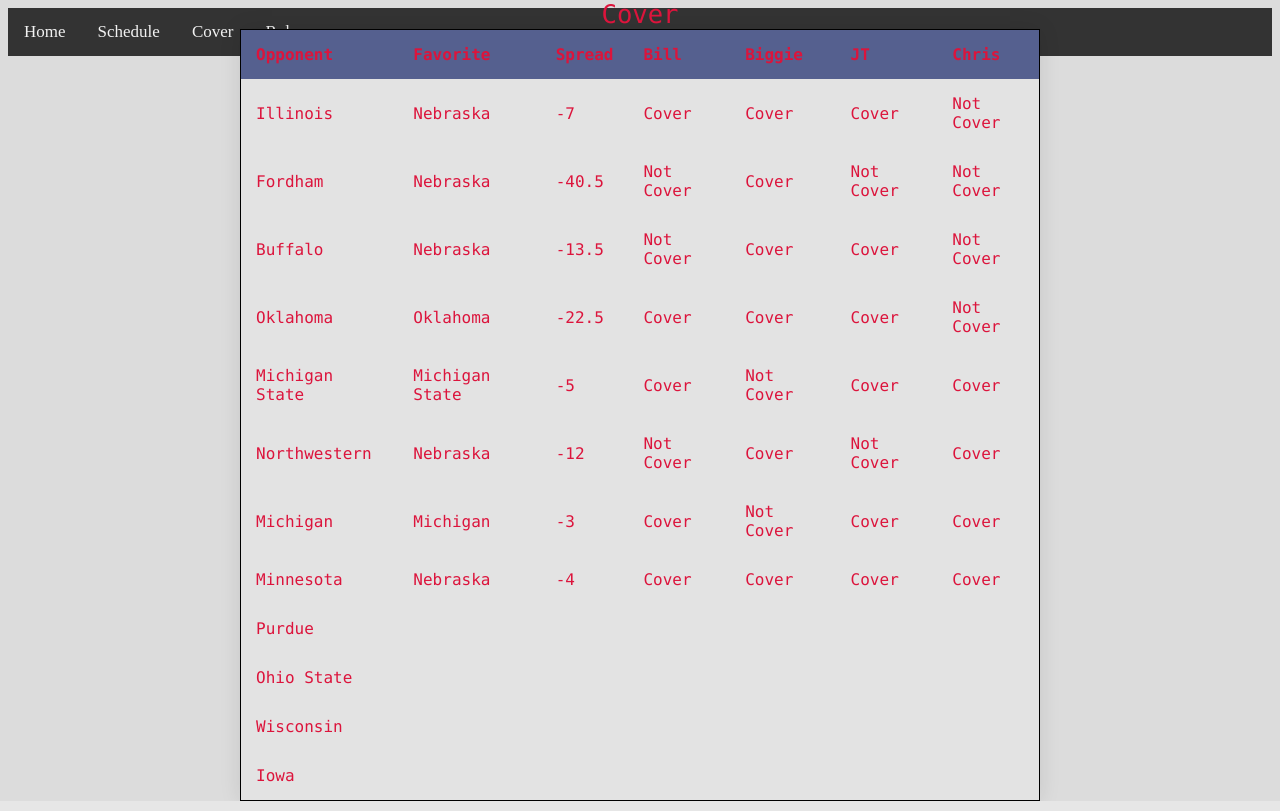
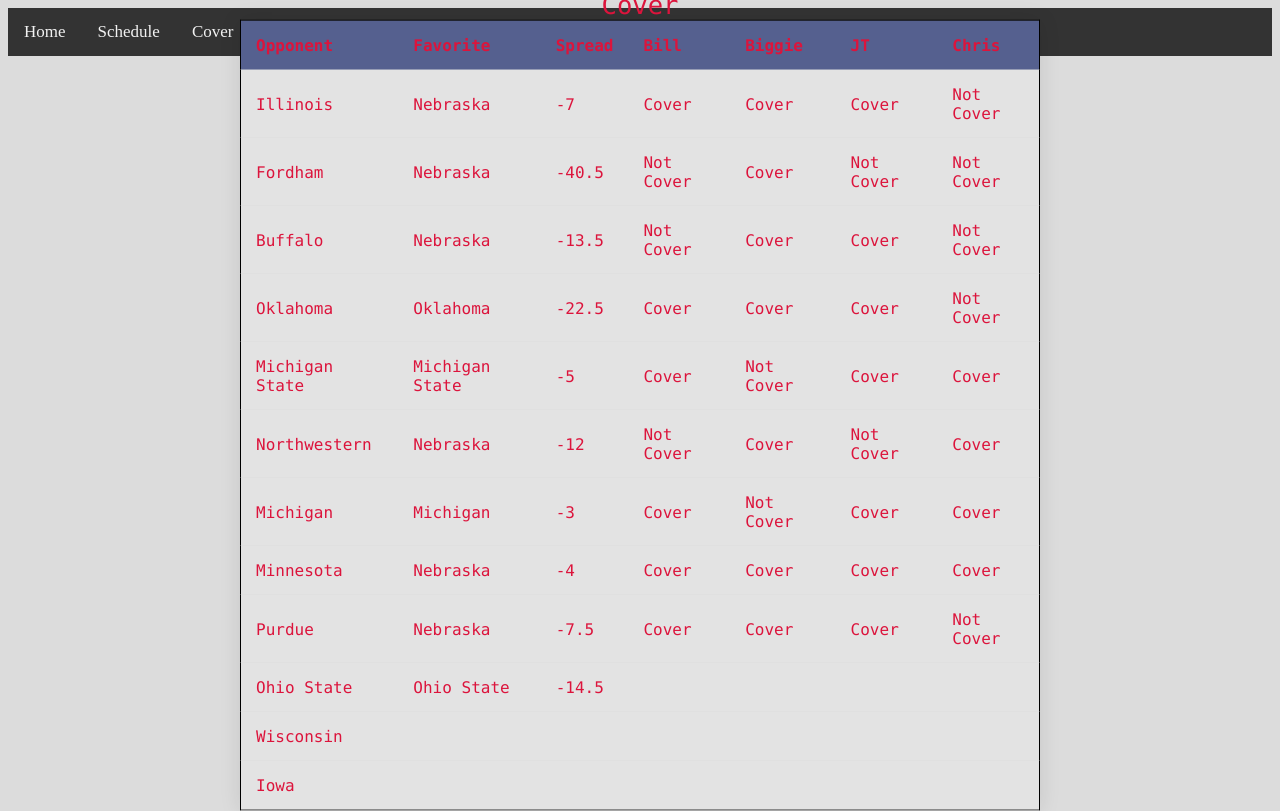
Before and after one commit to jt-cronin/2021HuskerApp, a Flask app: page /cover in a window 1280 px wide. Run offline with Flask 2, Linux system fonts and the light colour scheme.

Commit message:
pre ohio state

```diff
--- a/templates/cover.html
+++ b/templates/cover.html
@@ -89,17 +89,17 @@
       </tr>
       <tr>
         <td>Purdue</td>
-        <td></td>
-        <td></td>
-        <td></td>
-        <td></td>
-        <td></td>
-        <td></td>
+        <td>Nebraska</td>
+        <td>-7.5</td>
+        <td>Cover</td>
+        <td>Cover</td>
+        <td>Cover</td>
+        <td>Not Cover</td>
       </tr>
       <tr>
         <td>Ohio State</td>
-        <td></td>
-        <td></td>
+        <td>Ohio State</td>
+        <td>-14.5</td>
         <td></td>
         <td></td>
         <td></td>
```
Also changed, not shown: templates/index.html (+7 -7 lines).
